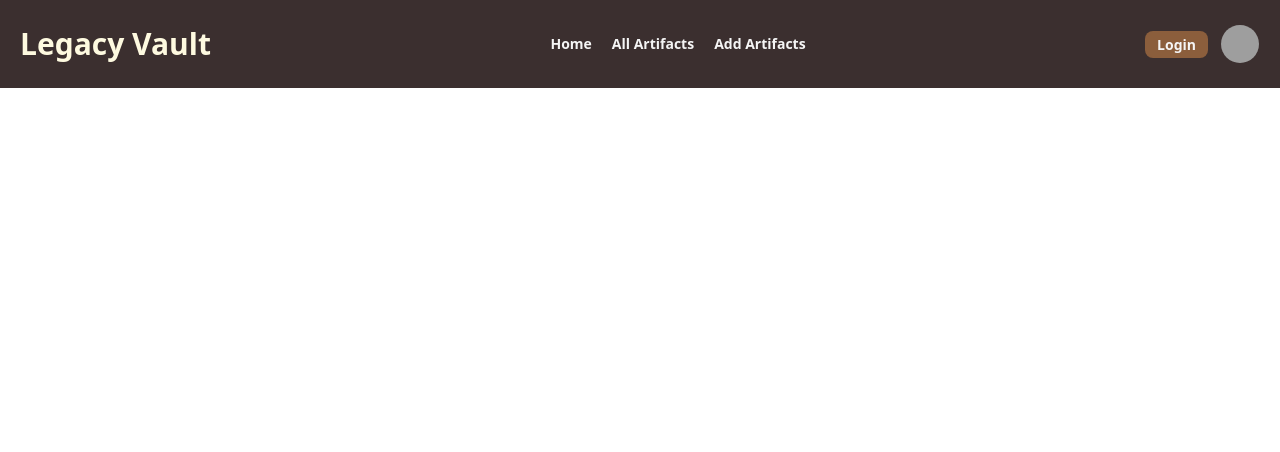
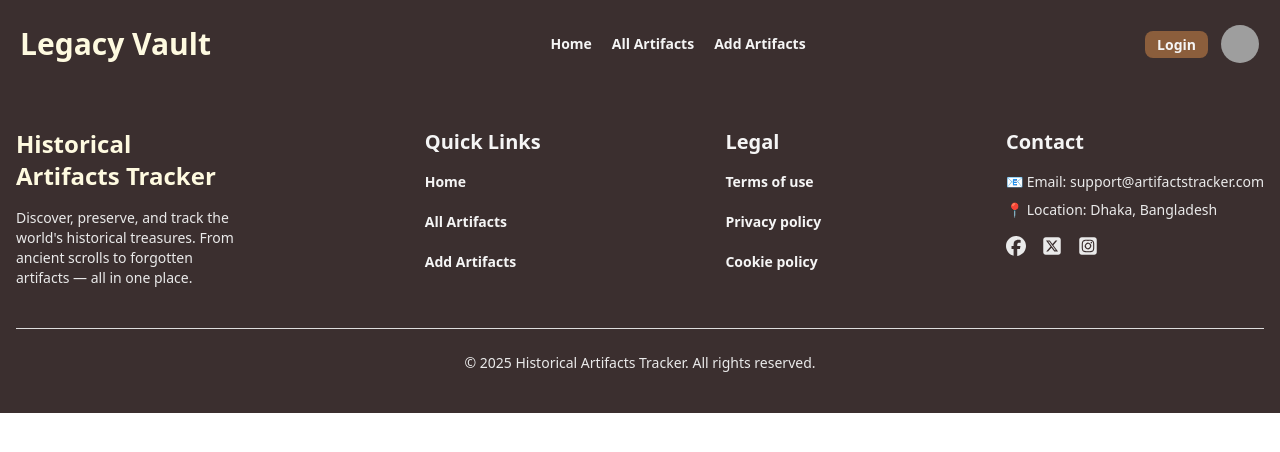
Before and after one commit to mdyasin0/artifacs-client-side, a React (Vite) app: page / in a window 1280 px wide. Shown: the top 452 px of the page. Built offline with nearby package versions, Linux system fonts and the light colour scheme; grey boxes are pictures that could not be loaded.

Commit message:
footer added

```diff
--- a/package.json
+++ b/package.json
@@ -13,6 +13,7 @@
     "@tailwindcss/vite": "^4.1.8",
     "react": "^19.1.0",
     "react-dom": "^19.1.0",
+    "react-icons": "^5.5.0",
     "react-router": "^7.6.2",
     "react-router-dom": "^7.6.2",
     "tailwindcss": "^4.1.8"
--- a/src/App.jsx
+++ b/src/App.jsx
@@ -1,5 +1,6 @@
 
 import './App.css'
+import Footer from './component/Footer'
 import Navbar from './component/Navbar'
 
 function App() {
@@ -8,6 +9,7 @@ function App() {
   return (
     <>
 <Navbar></Navbar>
+<Footer></Footer>
     </>
   )
 }
--- /dev/null
+++ b/src/component/Footer.jsx
@@ -0,0 +1,97 @@
+import React from 'react';
+import { FaFacebook, FaSquareInstagram, FaSquareXTwitter } from 'react-icons/fa6';
+import { NavLink } from 'react-router';
+
+const Footer = () => {
+    return (
+        <div>
+            <footer class="bg-[#3b2f2f] text-[#eaeaea] py-10 px-4 ">
+  <div class="max-w-7xl mx-auto flex justify-between   gap-10">
+
+
+    <div className='w-56'>
+      <h2 class="text-2xl font-bold text-[#fefae0]">Historical Artifacts Tracker</h2>
+      <p class="mt-4 text-sm text-[#eaeaea]">
+        Discover, preserve, and track the world's historical treasures. From ancient scrolls to forgotten artifacts — all in one place.
+      </p>
+    </div>
+
+    <div>
+      <h3 class="text-xl font-semibold text-[#f5f5f5] mb-4">Quick Links</h3>
+
+        <div className="text-[#f5f5f5] flex-col flex gap-5 text-sm font-bold">
+          <NavLink className="hover:text-[#d4af37]">Home</NavLink>
+          <NavLink className="hover:text-[#d4af37]">All Artifacts</NavLink>
+          <NavLink className="hover:text-[#d4af37]">Add Artifacts</NavLink>
+        </div>
+
+    </div>
+      <div>
+      <h3 class="text-xl font-semibold text-[#f5f5f5] mb-4">Legal</h3>
+
+        <div className="text-[#f5f5f5] flex-col flex gap-5 text-sm font-bold">
+
+
+
+          <NavLink className="hover:text-[#d4af37]">Terms of use</NavLink>
+          <NavLink className="hover:text-[#d4af37]">Privacy policy</NavLink>
+          <NavLink className="hover:text-[#d4af37]">Cookie policy</NavLink>
+        </div>
+
+    </div>
+
+
+    <div>
+      <h3 class="text-xl font-semibold text-[#f5f5f5] mb-4">Contact</h3>
+      <p class="text-sm">📧 Email: support@artifactstracker.com</p>
+      <p class="text-sm mt-2">📍 Location: Dhaka, Bangladesh</p>
+      <div className="mt-4 flex space-x-4">
+      {/* Facebook */}
+      <div className="relative group inline-block">
+        <a href="#" className="text-[#eaeaea] hover:text-[#d4af37] transition text-xl">
+          <FaFacebook />
+        </a>
+        <span className="absolute bottom-full left-1/2 -translate-x-1/2 mb-2
+                         hidden group-hover:block bg-[#2f2e2e] text-white text-xs
+                         py-1 px-2 rounded shadow-lg z-10 whitespace-nowrap">
+          Facebook
+        </span>
+      </div>
+
+      {/* Twitter */}
+      <div className="relative group inline-block">
+        <a href="#" className="text-[#eaeaea] hover:text-[#d4af37] transition text-xl">
+          <FaSquareXTwitter />
+        </a>
+        <span className="absolute bottom-full left-1/2 -translate-x-1/2 mb-2
+                         hidden group-hover:block bg-[#2f2e2e] text-white text-xs
+                         py-1 px-2 rounded shadow-lg z-10 whitespace-nowrap">
+          Twitter
+        </span>
+      </div>
+
+      {/* Instagram */}
+      <div className="relative group inline-block">
+        <a href="#" className="text-[#eaeaea] hover:text-[#d4af37] transition text-xl">
+          <FaSquareInstagram />
+        </a>
+        <span className="absolute bottom-full left-1/2 -translate-x-1/2 mb-2
+                         hidden group-hover:block bg-[#2f2e2e] text-white text-xs
+                         py-1 px-2 rounded shadow-lg z-10 whitespace-nowrap">
+          Instagram
+        </span>
+      </div>
+    </div>
+    </div>
+  </div>
+
+  <div class="mt-10 border-t border-[#ddd] pt-6 text-center text-sm text-[#eaeaea]">
+    &copy; 2025 Historical Artifacts Tracker. All rights reserved.
+  </div>
+</footer>
+
+        </div>
+    );
+};
+
+export default Footer;
```
Also changed, not shown: 1 other file (tests, documents, lock files or other folders).
